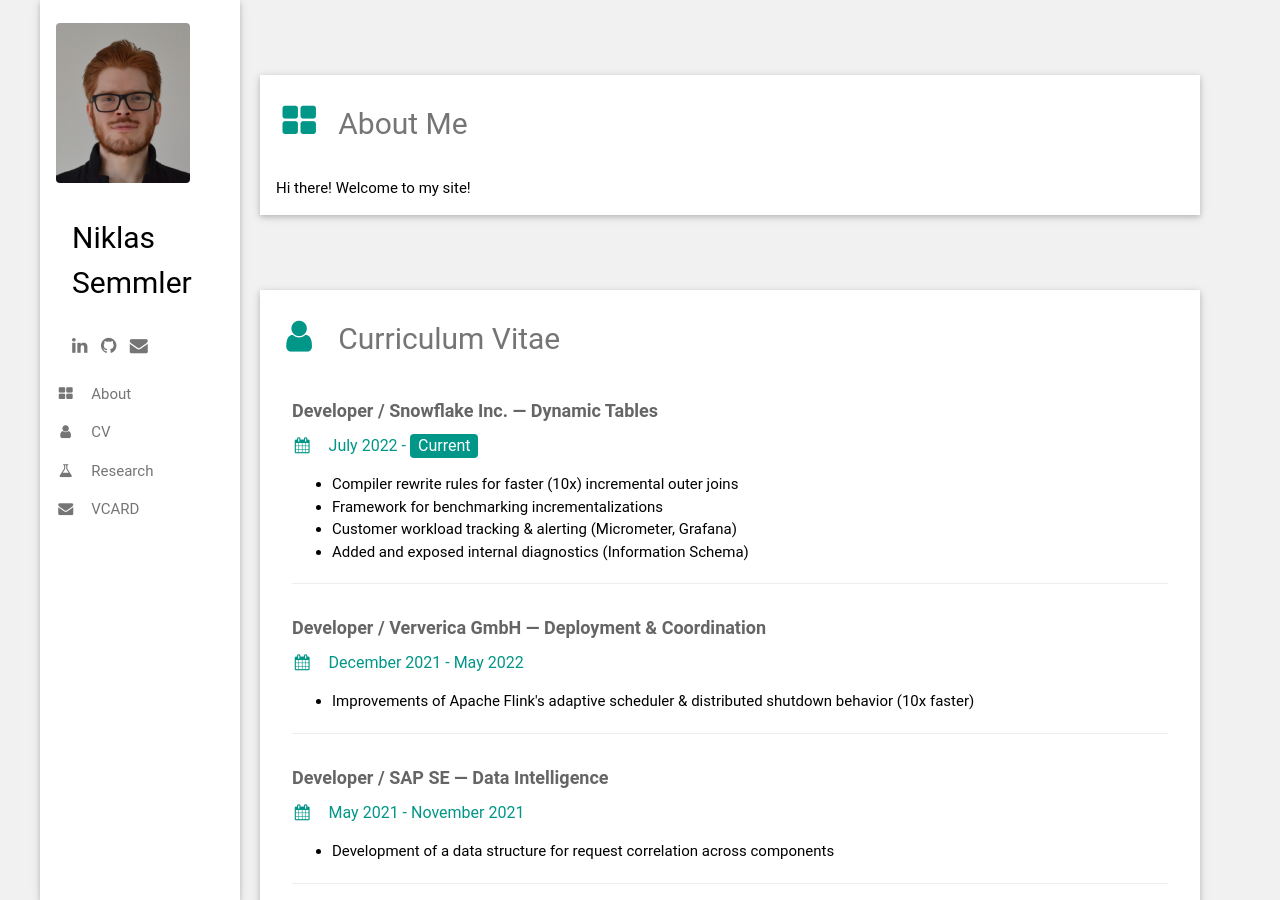
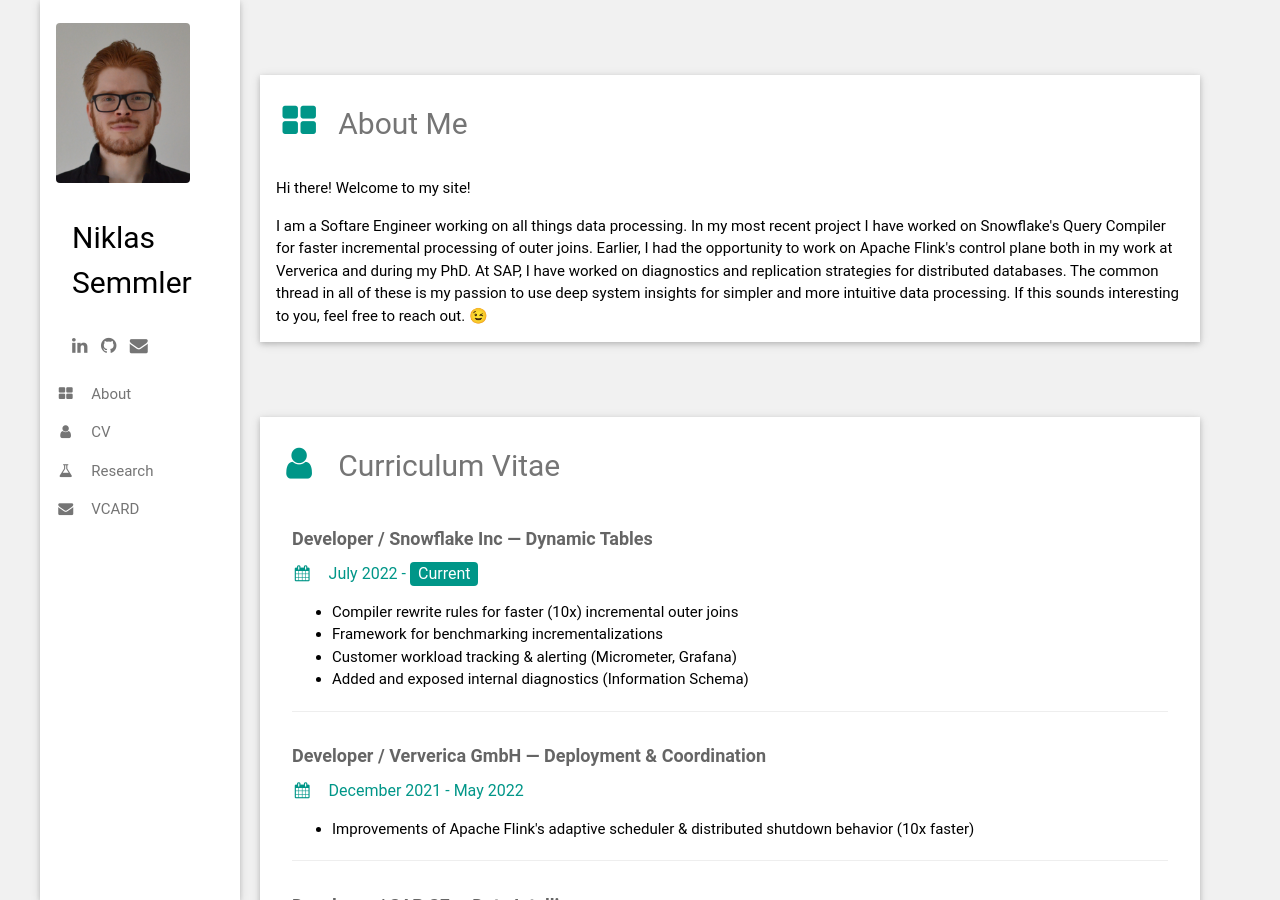
Before and after one commit to niklassemmler/niklassemmler.github.io, a Jekyll site: the page built from index.html, in a window 1280 px wide and 900 px high. Built offline with Jekyll 4.4.1, drawn with Linux system fonts in a browser that asks for light colours; a script that is not in the unit is left out.

Commit message:
improve about section and extend CV

```diff
--- a/_includes/about.html
+++ b/_includes/about.html
@@ -3,4 +3,6 @@
   <h2 class="w3-text-grey w3-padding-16"><i class="fa fa-th-large fa-fw
       w3-margin-right w3-xxlarge w3-text-teal"></i>About Me</h2>
   <p>Hi there! Welcome to my site!</p>
+  <p>I am a Softare Engineer working on all things data processing. In my most recent project I have worked on Snowflake's Query Compiler for faster incremental processing of outer joins. Earlier, I had the opportunity to work on Apache Flink's control plane both in my work at Ververica and during my PhD. At SAP, I have worked on diagnostics and replication strategies for distributed databases. The common thread in all of these is my passion to use deep system insights for simpler and more intuitive data processing. If this sounds interesting to you, feel free to reach out. &#128521;</p>
+
 </div>
--- a/_includes/cv.html
+++ b/_includes/cv.html
@@ -5,7 +5,7 @@
   <h2 class="w3-text-grey w3-padding-16"><i class="fa fa-user fa-fw
         w3-margin-right w3-xxlarge w3-text-teal"></i>Curriculum Vitae</h2>
   <div class="w3-container">
-    <h5 class="w3-opacity"><b>Developer / Snowflake Inc. &mdash; Dynamic Tables</b></h5>
+    <h5 class="w3-opacity"><b>Developer / Snowflake Inc &mdash; Dynamic Tables</b></h5>
     <h6 class="w3-text-teal"><i class="fa fa-calendar fa-fw
         w3-margin-right"></i>July 2022 - <span class="w3-tag w3-teal w3-round">Current</span></h6>
     <ul>
```
